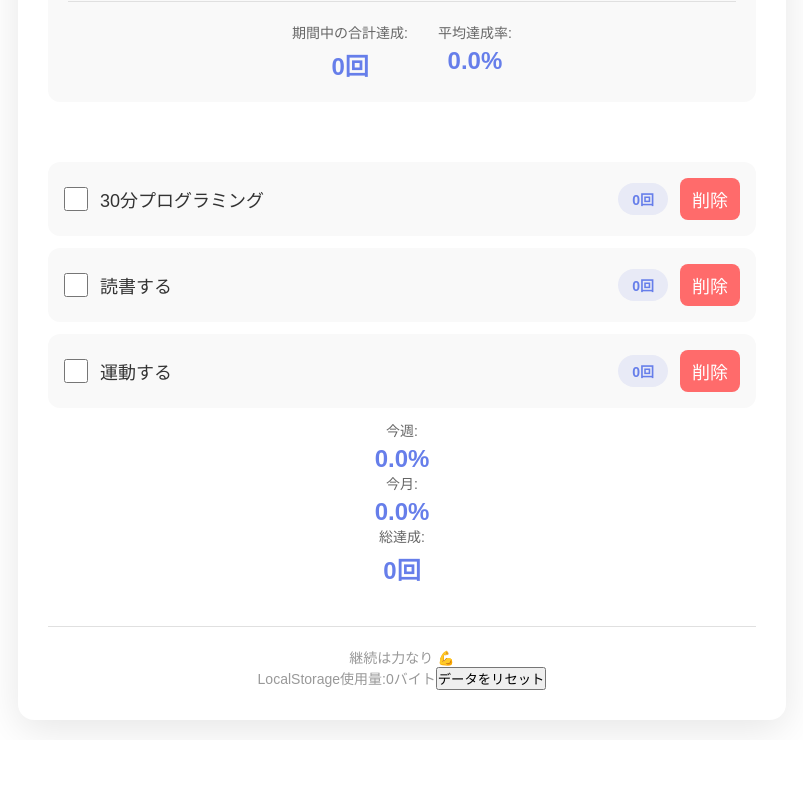
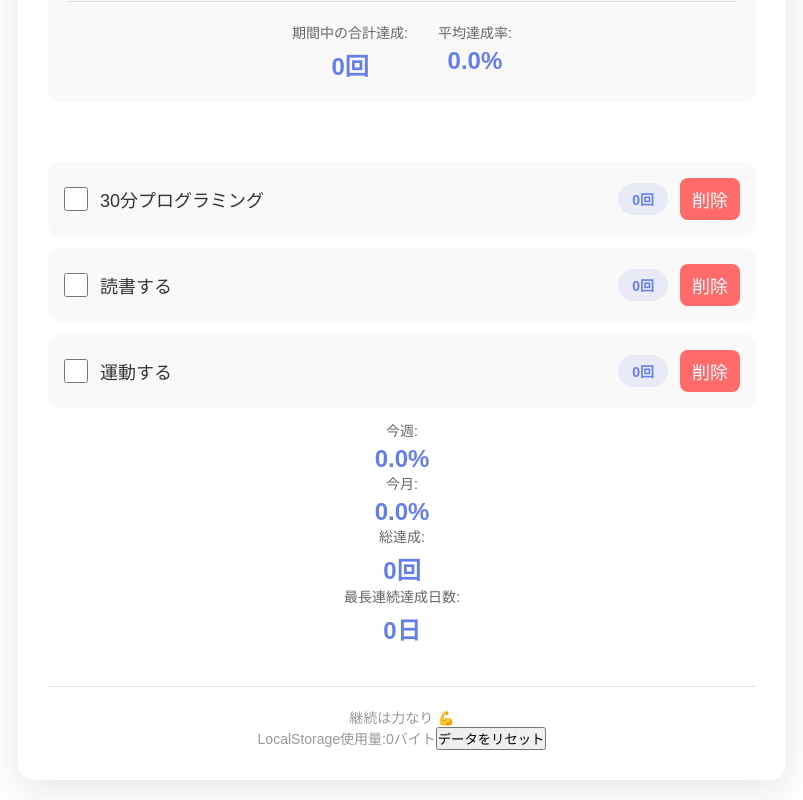
Before and after one commit to eidas/habit-tracker, a React (Create React App) app: page / in a window 1280 px wide. Shown: the part 691-1491 px from the top of the page, without its empty margins (238-1041 px from the left). Before the commit the page ends 1431 px from the top, so only its background shows below. Built offline with nearby package versions, Linux system fonts and the light colour scheme.

Commit message:
Day16: ストリークバッジを追加し、連続達成日数と最長連続達成日数を計算する機能を実装

```diff
--- a/src/App.css
+++ b/src/App.css
@@ -533,7 +533,42 @@ h1 {
   font-size: 20px;
 }
 
+/* ストリークバッジ */
+.streak-badge {
+  display: inline-block;
+  padding: 4px 10px;
+  background: linear-gradient(135deg, #ff6b6b, #ff8e53);
+  color: white;
+  border-radius: 12px;
+  font-size: 0.85em;
+  font-weight: bold;
+  margin-left: 8px;
+  animation: pulse 2s ease-in-out infinite;
+}
 
+@keyframes pulse {
+  0%, 100% {
+    transform: scale(1);
+  }
+  50% {
+    transform: scale(1.05);
+  }
+}
+
+/* ストリークが長い場合の特別なスタイル */
+.streak-badge.long-streak {
+  background: linear-gradient(135deg, #f093fb, #f5576c);
+  animation: glow 1.5s ease-in-out infinite;
+}
+
+@keyframes glow {
+  0%, 100% {
+    box-shadow: 0 0 5px rgba(255, 107, 107, 0.5);
+  }
+  50% {
+    box-shadow: 0 0 20px rgba(255, 107, 107, 0.8);
+  }
+}
 
 /* ==================== レスポンシブ対応 ==================== */
 @media (max-width: 768px) {
--- a/src/App.tsx
+++ b/src/App.tsx
@@ -306,6 +306,92 @@ function App() {
     return (completedCount / days);
   }
 
+  /**
+   * 連続達成日数を計算
+   * @param habit - 対象の習慣
+   * @returns 連続達成日数
+   */
+  const calculateStreak = (habit: Habit): number => {
+    if (habit.completedDates.length === 0)  return 0;
+
+    // 日付を降順にソート
+    const sortedDates = [...habit.completedDates].sort((a, b) =>
+      new Date(b).getTime() - new Date(a).getTime()
+    );
+
+    let streak = 0;
+    const today = new Date();
+    today.setHours(0, 0, 0, 0); // 時間部分をリセット
+
+    // 今日または昨日から始まっている
+    const latestDate = new Date(sortedDates[0]);
+    latestDate.setHours(0, 0, 0, 0);
+    const diffDays = Math.floor((today.getTime() - latestDate.getTime()) / (1000 * 60 * 60 * 24));
+
+    // 今日か昨日でない場合はストリークは0
+    if (diffDays > 1)  return 0;
+
+    // 連続日数をカウント
+    for (let i = 0; i < sortedDates.length; i++) {
+      const date = new Date(sortedDates[i]);
+      date.setHours(0, 0, 0, 0);
+
+      const expectedDate = new Date();
+      expectedDate.setDate(today.getDate() - streak);
+      expectedDate.setHours(0, 0, 0, 0);
+
+      if (date.getTime() === expectedDate.getTime()) {
+        streak++;
+      } else {
+        break;
+      }
+    }
+    return streak;
+  }
+
+
+  /**
+   * 最長連続達成日数を計算
+   * @param habit - 対象の習慣
+   * @returns 最長連続達成日数
+   */
+  const calculateLongestStreak = (habit: Habit): number => {
+    if (habit.completedDates.length === 0)  return 0;
+
+    // 日付を昇順にソート
+    const sortedDates = [...habit.completedDates].sort((a, b) =>
+      new Date(a).getTime() - new Date(b).getTime()
+    );
+
+    let longestStreak = 1;
+    let currentStreak = 1;
+
+    for (let i = 1; i < sortedDates.length; i++) {
+      const prevDate = new Date(sortedDates[i - 1]);
+      const currentDate = new Date(sortedDates[i]);
+
+      // 前の日付の翌日であれば連続とみなす
+      const nextDay = new Date(prevDate);
+      nextDay.setDate(prevDate.getDate() + 1);
+
+      if (currentDate.getTime() === nextDay.getTime()) {
+        currentStreak++;
+      } else {
+        // 連続が途切れた場合、最長記録を更新
+        if (currentStreak > longestStreak) {
+          longestStreak = currentStreak;
+        }
+        currentStreak = 1; // ストリークをリセット
+      }
+    }
+
+    // 最後のストリークを確認
+    if (currentStreak > longestStreak) {
+      longestStreak = currentStreak;
+    }
+
+    return longestStreak;
+  };
 
   // ==================== レンダリング ====================
 
@@ -465,6 +551,11 @@ function App() {
               <label htmlFor={`habit-${habit.id}`} className="habit-label">
                 {habit.name}
               </label>
+              {calculateStreak(habit) > 0 && (
+                <span className="streak-badge" title={`現在の連続達成日数: ${calculateStreak(habit)}日`}>
+                  🔥 {calculateStreak(habit)}日連続
+                </span>
+              )}
               <span className="completion-count">
                 {habit.completedDates.length}回
               </span>
@@ -503,6 +594,12 @@ function App() {
               (sum + habit.completedDates.length), 0)}回
           </span>
         </div>
+        <div className="stat-item">
+          <span className="stat-label">最長連続達成日数:</span>
+          <span className="stat-value">
+            {Math.max(...habits.map(habit => calculateLongestStreak(habit)), 0)}日
+          </span>
+        </div>
       </div>
 
       {/* フッター */}
```
